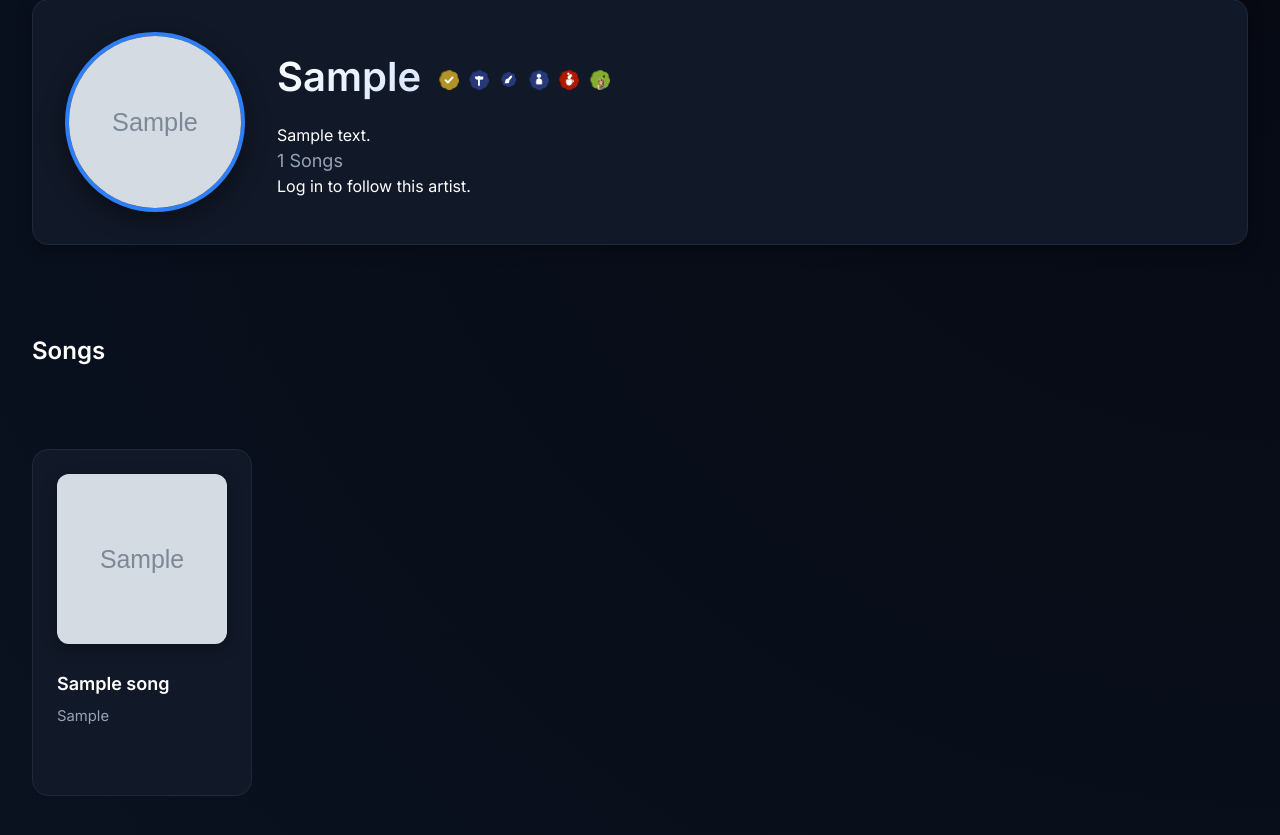
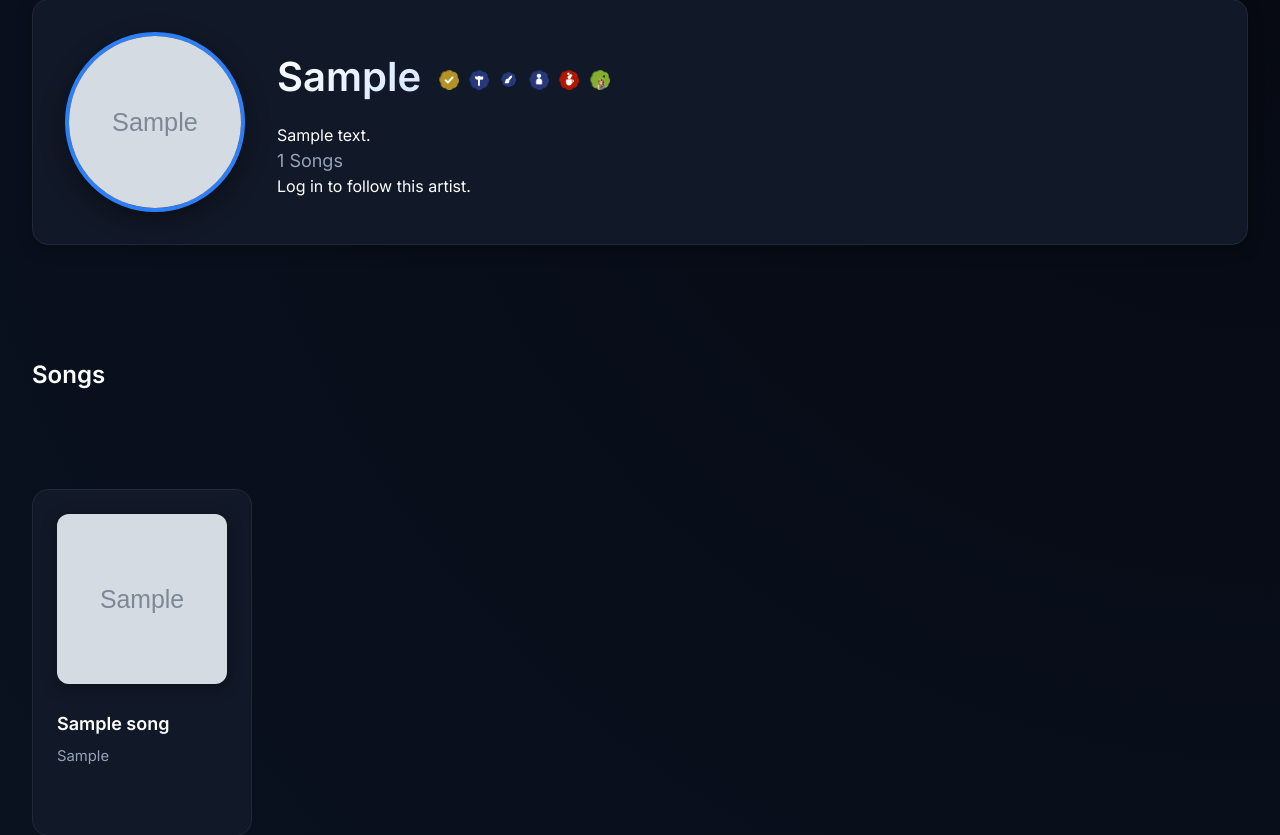
Before and after one commit to matsfxapp/main, a PHP site: a page that uses artist.php in a window 1280 px wide. Shown: the part 129-964 px from the top of the page. Before the commit the page ends 925 px from the top, so only its background shows below. Run offline with PHP 8.4, Linux system fonts and the light colour scheme; tables that the repository leaves empty or names only in its code hold one stand-in row (values such as "Sample post"); grey boxes marked "Sample" are stand-in pictures.

Commit message:
Update index-artistsection.css

```diff
--- a/css/index-artistsection.css
+++ b/css/index-artistsection.css
@@ -66,6 +66,11 @@
 	min-width: 100%;
 	flex-shrink: 0;
 	gap: 2rem;
+}
+
+.songs-header {
+    position: relative;
+    padding: 1.5rem 0 1rem 1rem;
 }
 
 .section-title {
```
